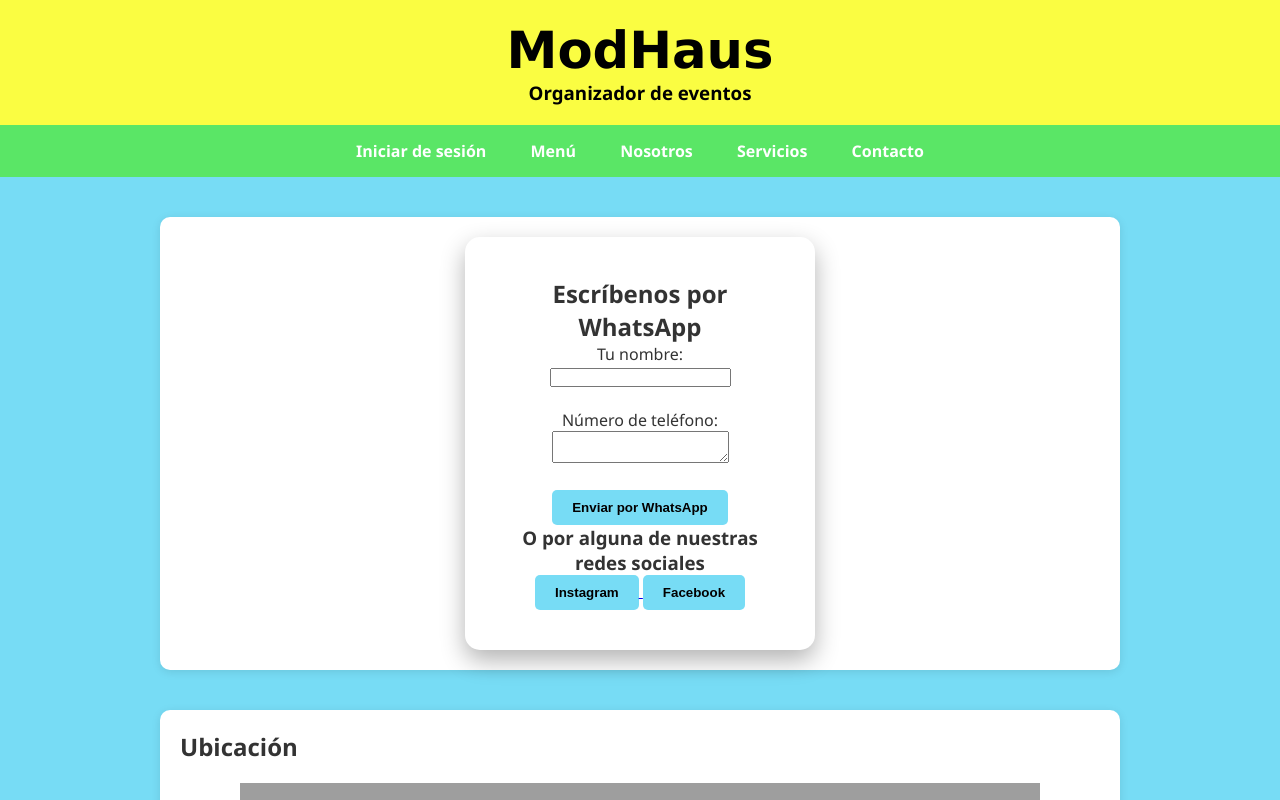
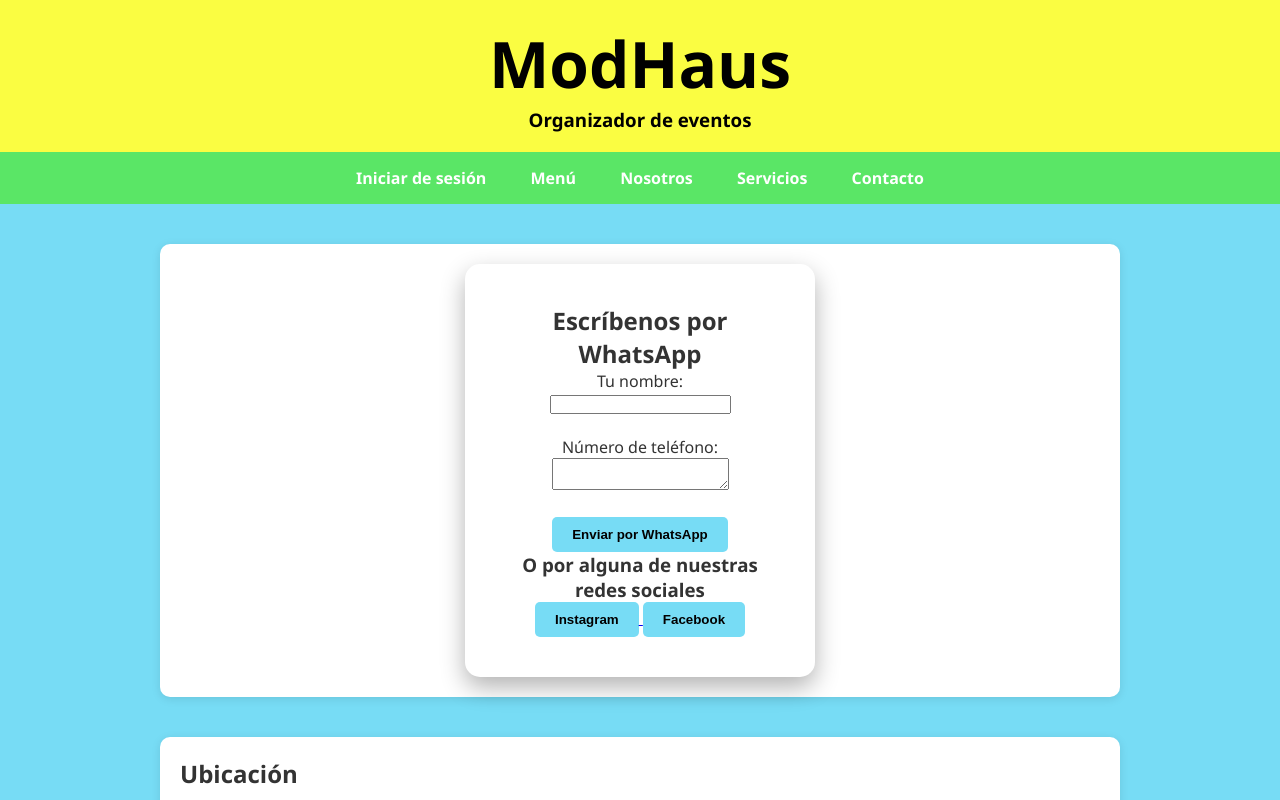
Before and after one commit to JulioA19/ModHaus, a plain HTML site: page Contacto.html in a window 1280 px wide. Shown: the top 800 px of the page. Drawn offline with Linux system fonts and the light colour scheme; grey boxes are pictures that could not be loaded.

Commit message:
Add files via upload

```diff
--- a/estilos1.css
+++ b/estilos1.css
@@ -6,10 +6,10 @@
             background-color: #77dcf5; /* Fondo azul claro */
             color: #333; /* Texto en gris oscuro para buena lectura */
         }
-        h1 {
-            font-family:Verdana, Geneva, Tahoma, sans-serif;
-            font-size:4vw;
-        }
+       h1 {
+  font-size: clamp(2rem, 5vw, 4rem);
+}
+
 
         /* Encabezado y pie de página con fondo verde oscuro y texto blanco */
         header, footer {
```
